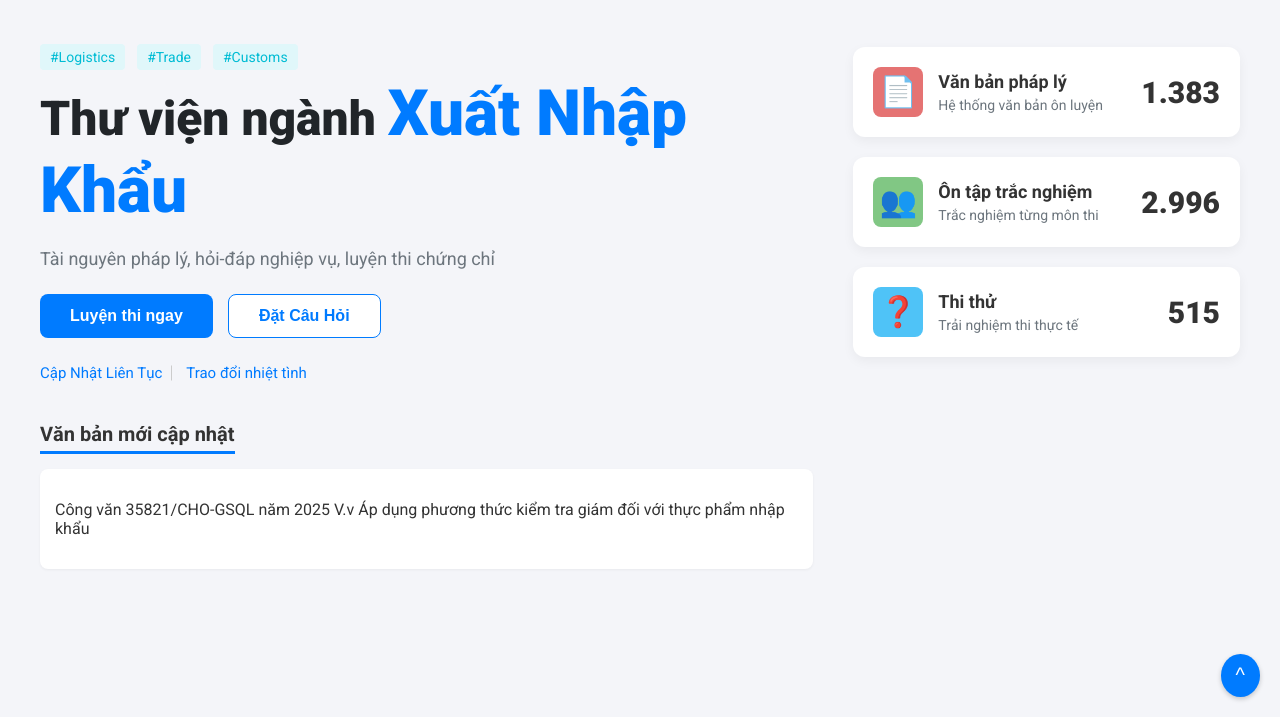
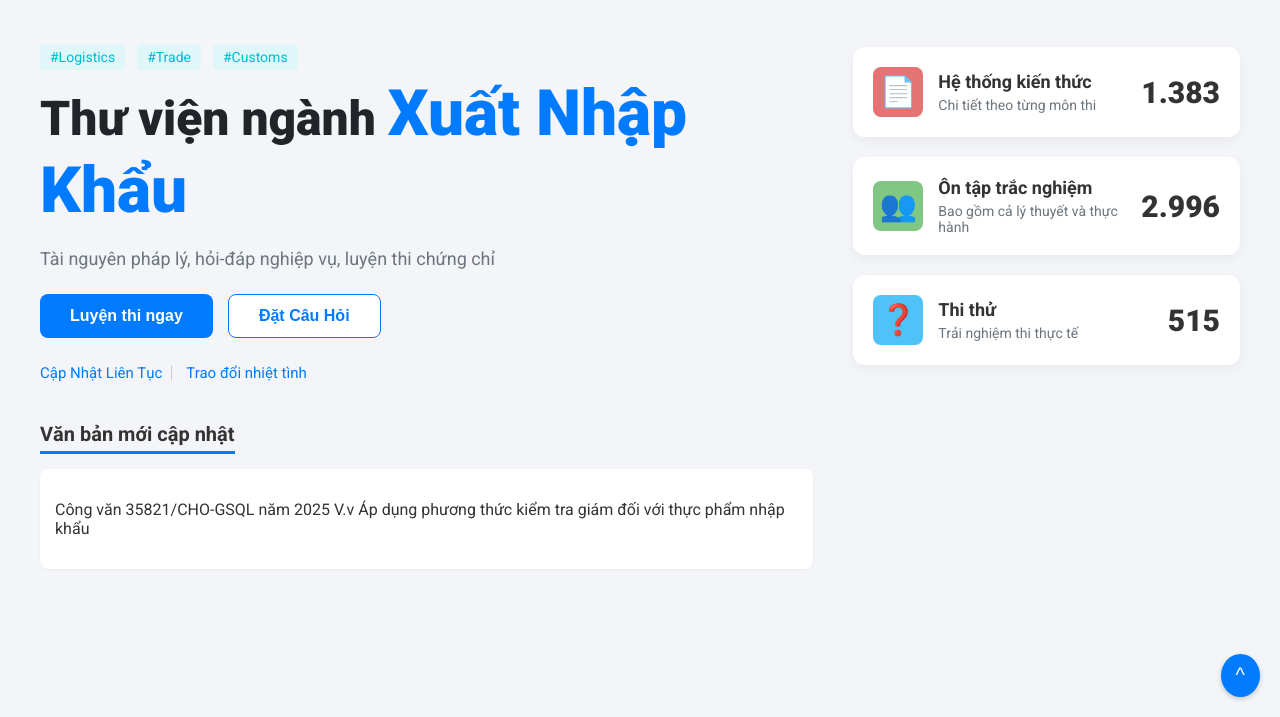
Before and after one commit to xuatnhapkhau/seojin, a plain HTML site: page index.html in a window 1280 px wide. Shown: the part 83-800 px from the top of the page. Drawn offline with Linux system fonts and the light colour scheme.

Commit message:
Update index.html

```diff
--- a/index.html
+++ b/index.html
@@ -57,8 +57,8 @@
                 <div class="card-left">
                     <span class="icon">📄</span>
                     <div class="text-content">
-                        <p class="title">Văn bản pháp lý</p>
-                        <p class="description">Hệ thống văn bản ôn luyện</p>
+                        <p class="title">Hệ thống kiến thức</p>
+                        <p class="description">Chi tiết theo từng môn thi</p>
                     </div>
                 </div>
                 <div class="number">1.383</div>
@@ -69,7 +69,7 @@
                     <span class="icon">👥</span>
                     <div class="text-content">
                         <p class="title">Ôn tập trắc nghiệm</p>
-                        <p class="description">Trắc nghiệm từng môn thi</p>
+                        <p class="description">Bao gồm cả lý thuyết và thực hành</p>
                     </div>
                 </div>
                 <div class="number">2.996</div>
```
